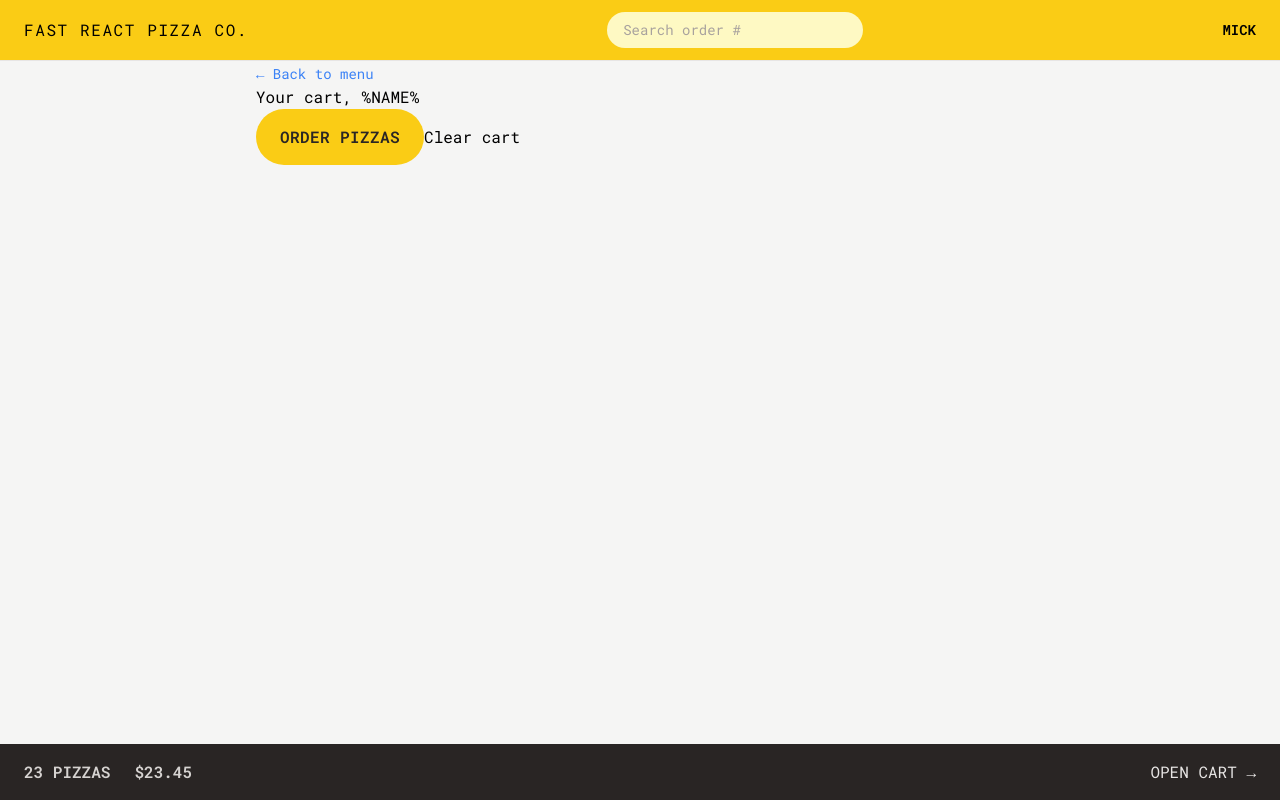
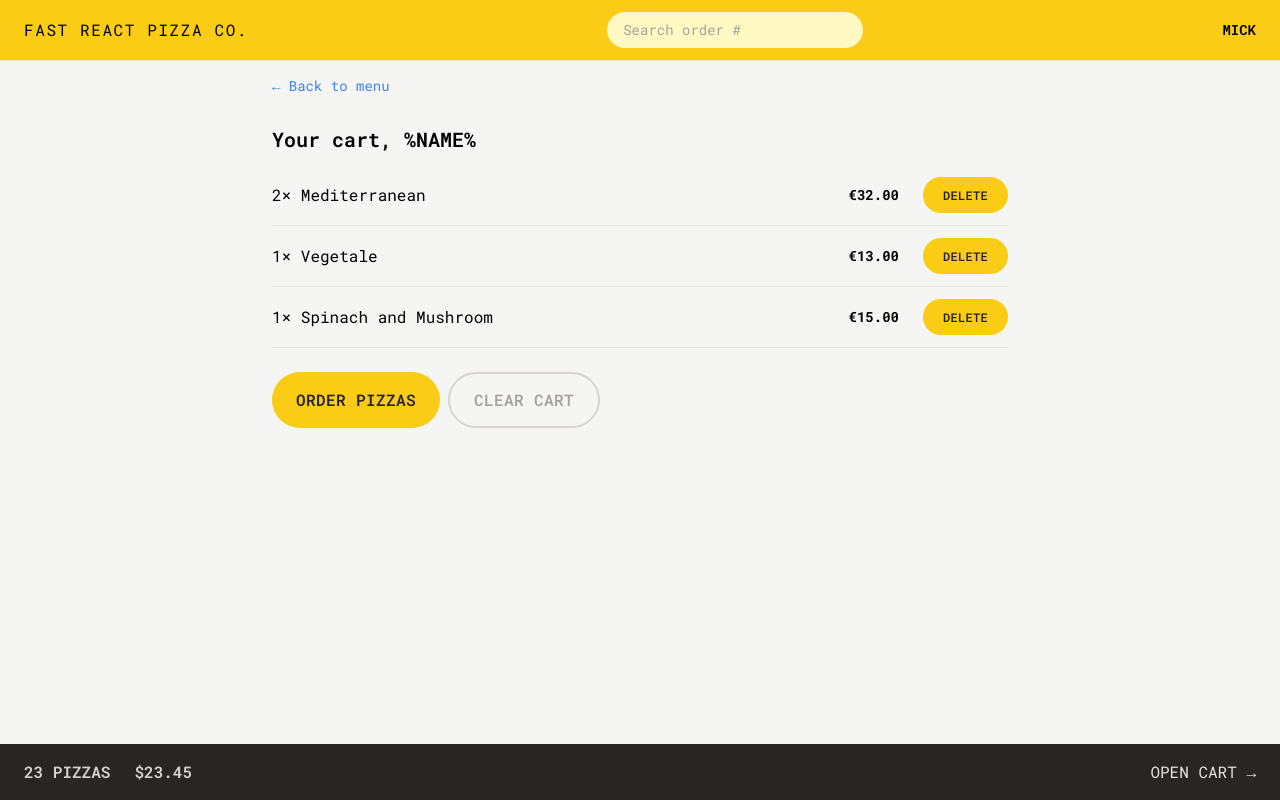
Before and after one commit to mickrubashkin/fast-react-pizza, a React (Vite) app: page /cart in a window 1280 px wide. Built offline with nearby package versions, Linux system fonts and the light colour scheme.

Commit message:
Style Cart, add secondary button

```diff
--- a/src/features/cart/Cart.jsx
+++ b/src/features/cart/Cart.jsx
@@ -1,5 +1,6 @@
 import LinkButton from '../../ui/LinkButton'
 import Button from '../../ui/Button'
+import CartItem from './CartItem'
 
 const fakeCart = [
   {
@@ -29,16 +30,22 @@
   const cart = fakeCart
 
   return (
-    <div>
+    <div className=" px-4 py-3">
       <LinkButton to="/menu">&larr; Back to menu</LinkButton>
 
-      <h2>Your cart, %NAME%</h2>
+      <h2 className="mt-7 text-xl font-semibold">Your cart, %NAME%</h2>
 
-      <div>
+      <ul className="mt-3 divide-y divide-stone-200 border-b">
+        {cart.map((item) => (
+          <CartItem item={item} key={item.pizzaId} />
+        ))}
+      </ul>
+
+      <div className="mt-6 space-x-2">
         <Button to="/order/new" type="primary">
           Order pizzas
         </Button>
-        <button>Clear cart</button>
+        <Button type="secondary">Clear cart</Button>
       </div>
     </div>
   )
--- a/src/features/cart/CartItem.jsx
+++ b/src/features/cart/CartItem.jsx
@@ -1,16 +1,20 @@
+import Button from '../../ui/Button'
+import { formatCurrency } from '../../utils/helpers'
+
 function CartItem({ item }) {
-  const { pizzaId, name, quantity, totalPrice } = item;
+  const { pizzaId, name, quantity, totalPrice } = item
 
   return (
-    <li>
-      <p>
+    <li className="py-3 sm:flex sm:items-center sm:justify-between">
+      <p className="mb-1 sm:mb-0">
         {quantity}&times; {name}
       </p>
-      <div>
-        <p>{formatCurrency(totalPrice)}</p>
+      <div className="flex items-center justify-between sm:gap-6">
+        <p className="text-sm font-bold">{formatCurrency(totalPrice)}</p>
+        <Button type="small">Delete</Button>
       </div>
     </li>
-  );
+  )
 }
 
-export default CartItem;
+export default CartItem
--- a/src/ui/Button.jsx
+++ b/src/ui/Button.jsx
@@ -7,6 +7,8 @@
   const styles = {
     primary: base + ' px-4 py-3 md:px-6 md:py-4',
     small: base + ' px-4 py-2 md:px-5 md:py-2.5 text-xs',
+    secondary:
+      'inline-block rounded-full border-2 border-stone-300 font-semibold uppercase tracking-wide text-stone-400 transition-colors duration-300 hover:bg-stone-300 focus:bg-stone-300 hover:text-stone-800 focus:text-stone-800 focus:outline-none focus:ring focus:ring-stone-200 focus:ring-offset-2 disabled:cursor-not-allowed px-4 py-2.5 md:py-3.5 md:px-6',
   }
 
   if (to)
```
